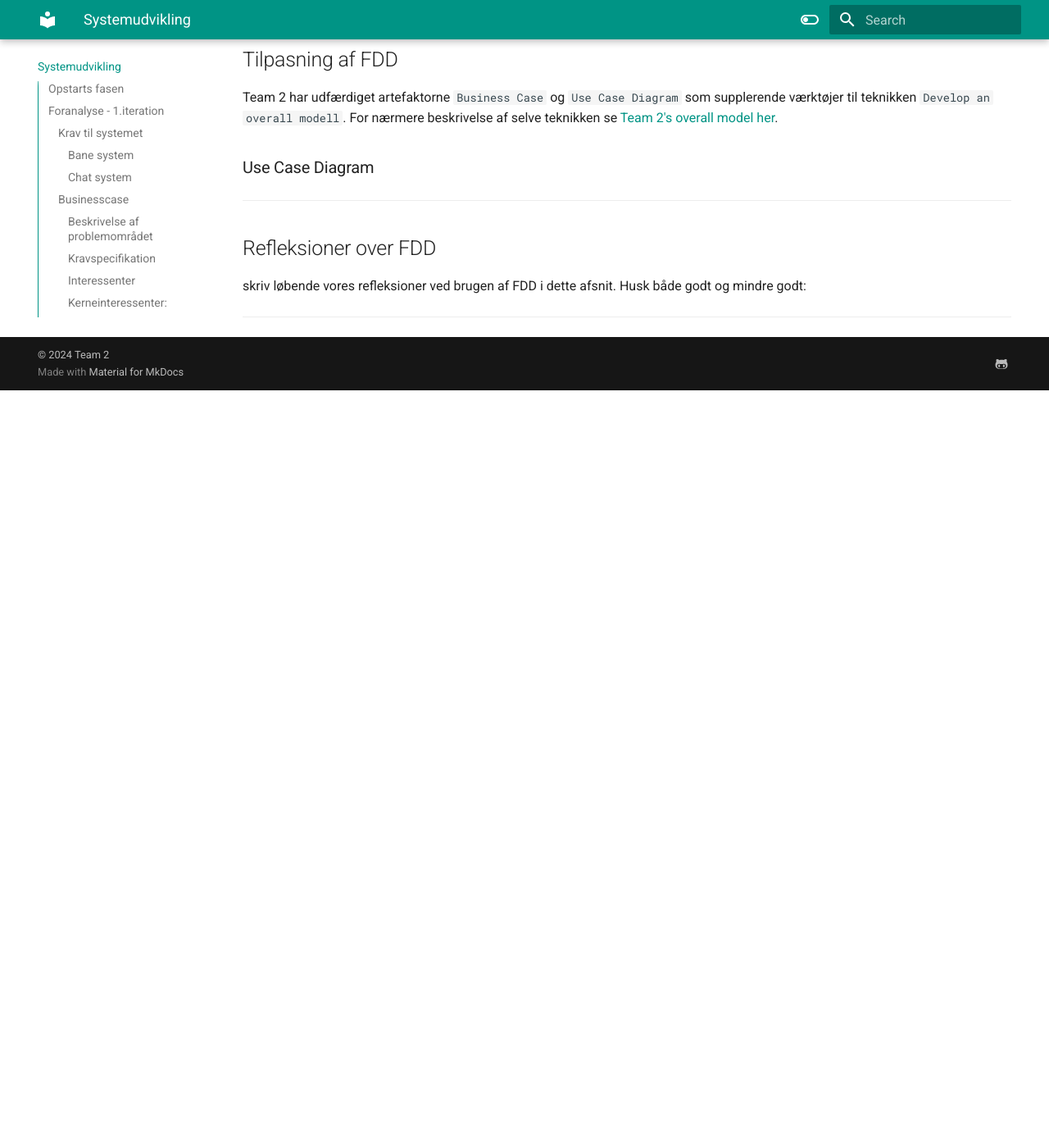
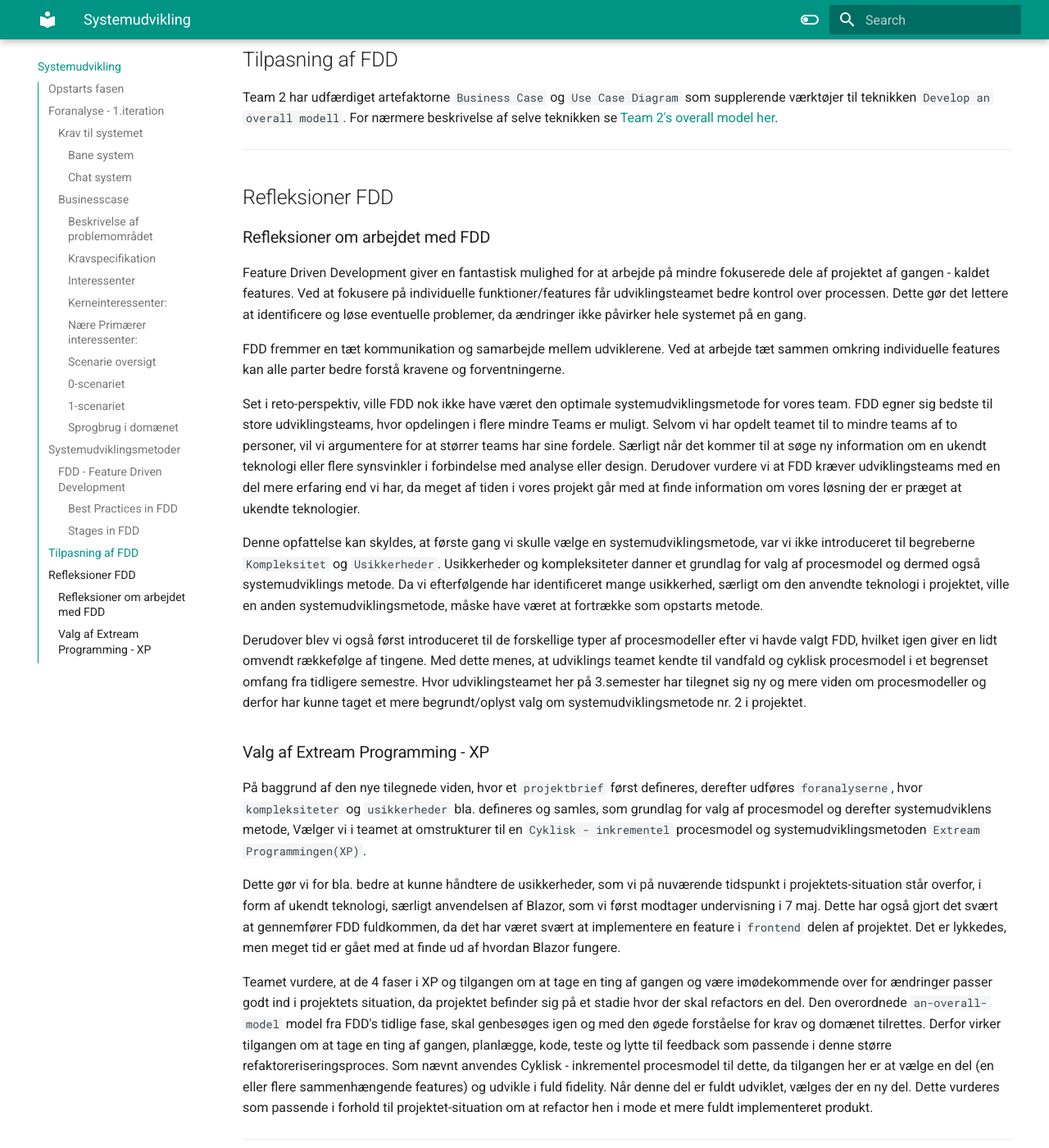
Before and after one commit to DMOoF23-Team2/3.Semester-Exam-Docs, an MkDocs documentation site: the page built from docs/systemudvikling.md, in a window 1280 px wide and 1400 px high, scrolled down 6401 px. Shown: the whole window at 82% size. Built offline with MkDocs 1.6.1 and Material for MkDocs 9.7.7, drawn with Linux system fonts in a browser that asks for light colours; before the commit the page ends 6877 px from its top, so only the background shows below that.

Commit message:
refleksioner om FDD tilføjer og Valg af xp beskrevet

```diff
--- /dev/null
+++ b/docs/extreamProgramming.md
@@ -0,0 +1 @@
+# Extream Programming
--- a/docs/systemudvikling.md
+++ b/docs/systemudvikling.md
@@ -186,14 +186,42 @@
 *   Stage 5 - Build by feature
 
 ---
+
 ## Tilpasning af FDD
 Team 2 har udfærdiget artefaktorne `Business Case` og `Use Case Diagram` som supplerende værktøjer til teknikken `Develop an overall modell`. For nærmere beskrivelse af selve teknikken se [Team 2's overall model her](featureDrivenDevelopment.md#An-overall-model).
 
-### Use Case Diagram {#use-case-diagram}
+---
+
+## Refleksioner FDD {#relections-on-fdd}
+### Refleksioner om arbejdet med FDD
+Feature Driven Development giver en fantastisk mulighed for at arbejde på mindre fokuserede dele af projektet af gangen - kaldet features.
+Ved at fokusere på individuelle funktioner/features får udviklingsteamet bedre kontrol over processen.
+Dette gør det lettere at identificere og løse eventuelle problemer, da ændringer ikke påvirker hele systemet på en gang.
+
+FDD fremmer en tæt kommunikation og samarbejde mellem udviklerene.
+Ved at arbejde tæt sammen omkring individuelle features kan alle parter bedre forstå kravene og forventningerne.
+
+Set i reto-perspektiv, ville FDD nok ikke have været den optimale systemudviklingsmetode for vores team.
+FDD egner sig bedste til store udviklingsteams, hvor opdelingen i flere mindre Teams er muligt.
+Selvom vi har opdelt teamet til to mindre teams af to personer, vil vi argumentere for at størrer teams har sine fordele.
+Særligt når det kommer til at søge ny information om en ukendt teknologi eller flere synsvinkler i forbindelse med analyse eller design.
+Derudover vurdere vi at FDD kræver udviklingsteams med en del mere erfaring end vi har, da meget af tiden i vores projekt går med at finde information om vores løsning der er præget at ukendte teknologier.
+
+Denne opfattelse kan skyldes, at første gang vi skulle vælge en systemudviklingsmetode, var vi ikke introduceret til begreberne `Kompleksitet` og `Usikkerheder`.
+Usikkerheder og kompleksiteter danner et grundlag for valg af procesmodel og dermed også systemudviklings metode.
+Da vi efterfølgende har identificeret mange usikkerhed, særligt om den anvendte teknologi i projektet, ville en anden systemudviklingsmetode, måske have været at fortrække som opstarts metode.
+
+Derudover blev vi også først introduceret til de forskellige typer af procesmodeller efter vi havde valgt FDD, hvilket igen giver en lidt omvendt rækkefølge af tingene.
+Med dette menes, at udviklings teamet kendte til vandfald og cyklisk procesmodel i et begrenset omfang fra tidligere semestre. Hvor udviklingsteamet her på 3.semester har tilegnet sig ny og mere viden om procesmodeller og derfor har kunne taget et mere begrundt/oplyst valg om systemudviklingsmetode nr. 2 i projektet.
+
+### Valg af Extream Programming - XP
+På baggrund af den nye tilegnede viden, hvor et `projektbrief` først defineres, derefter udføres `foranalyserne`, hvor `kompleksiteter` og `usikkerheder` bla. defineres og samles, som grundlag for valg af procesmodel og derefter systemudviklens metode, Vælger vi i teamet at omstrukturer til en `Cyklisk - inkrementel` procesmodel og systemudviklingsmetoden `Extream Programmingen(XP)`.
+
+Dette gør vi for bla. bedre at kunne håndtere de usikkerheder, som vi på nuværende tidspunkt i projektets-situation står overfor, i form af ukendt teknologi, særligt anvendelsen af Blazor, som vi først modtager undervisning i 7 maj. Dette har også gjort det svært at gennemfører FDD fuldkommen, da det har været svært at implementere en feature i `frontend` delen af projektet. Det er lykkedes, men meget tid er gået med at finde ud af hvordan Blazor fungere.
+
+Teamet vurdere, at de 4 faser i XP og tilgangen om at tage en ting af gangen og være imødekommende over for ændringer passer godt ind i projektets situation, da projektet befinder sig på et stadie hvor der skal refactors en del.
+Den overordnede `an-overall-model` model fra FDD's tidlige fase, skal genbesøges igen og med den øgede forståelse for krav og domænet tilrettes.
+Derfor virker tilgangen om at tage en ting af gangen, planlægge, kode, teste og lytte til feedback som passende i denne større refaktoreriseringsproces. Som nævnt anvendes Cyklisk - inkrementel procesmodel til dette, da tilgangen her er at vælge en del (en eller flere sammenhængende features) og udvikle i fuld fidelity.
+Når denne del er fuldt udviklet, vælges der en ny del. Dette vurderes som passende i forhold til projektet-situation om at refactor hen i mode et mere fuldt implementeret produkt.
 
 ---
-
-## Refleksioner over FDD {#relections-on-fdd}
-skriv løbende vores refleksioner ved brugen af FDD i dette afsnit. Husk både godt og mindre godt:
-
----
```
